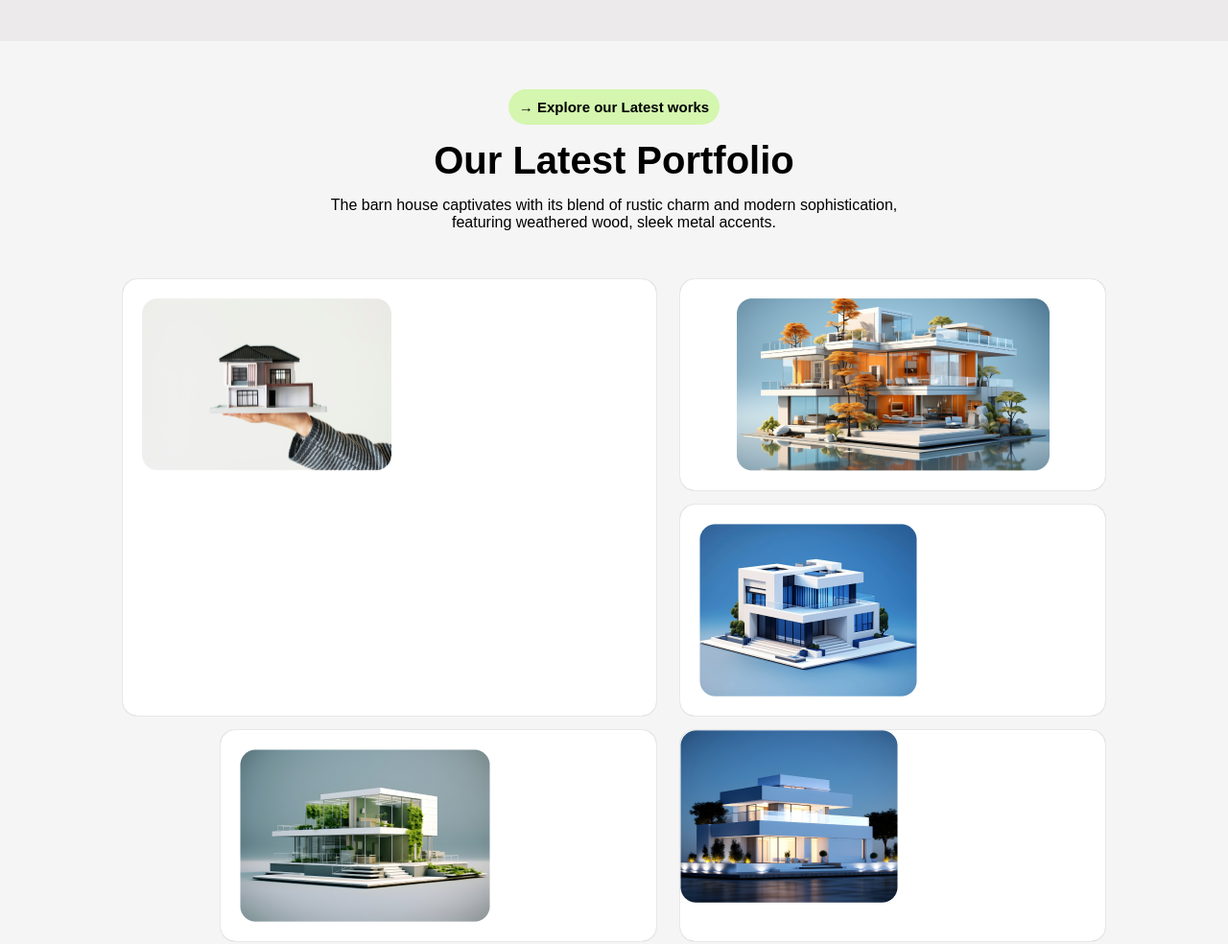
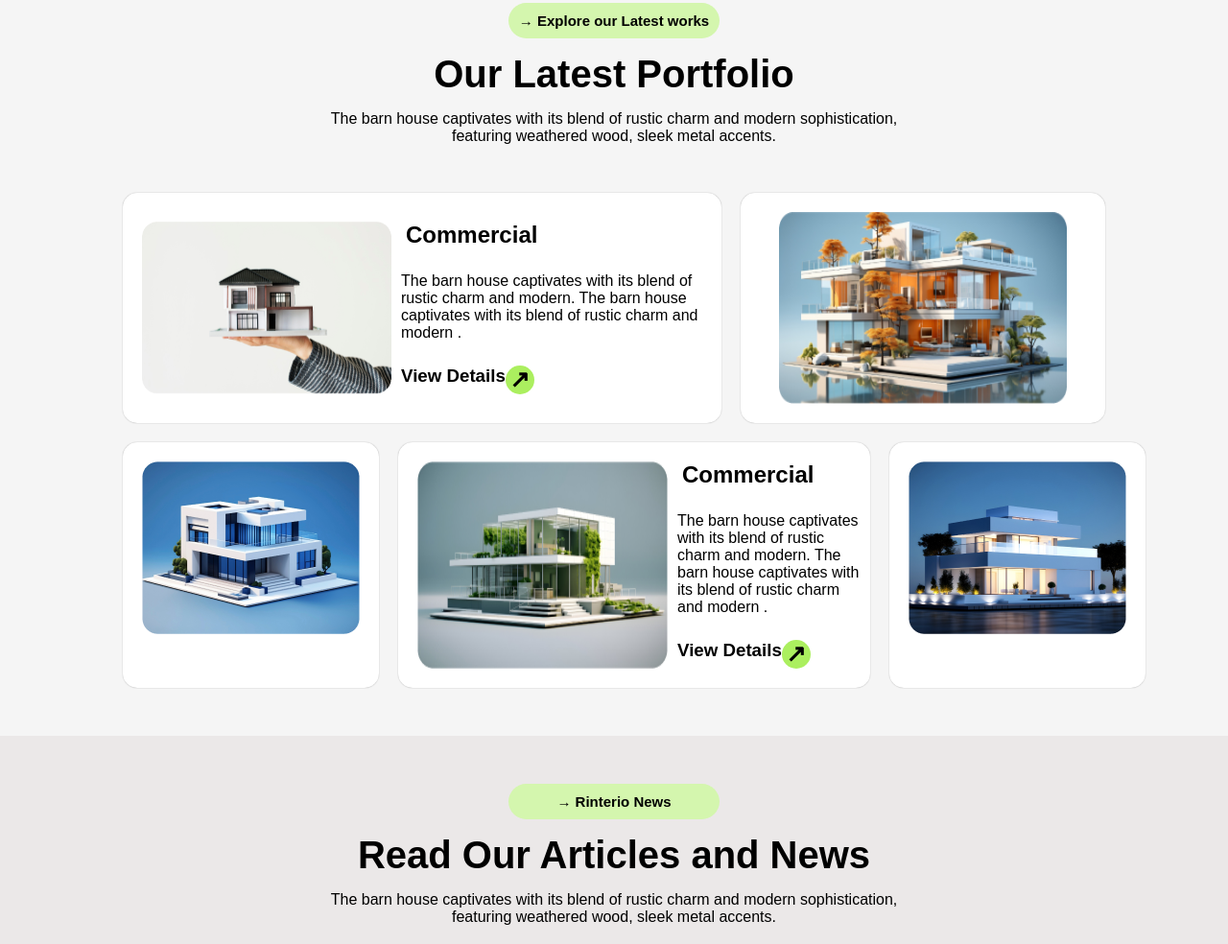
Before and after one commit to Afnan-Rafid/Rinterio, a plain HTML site: page index.html in a window 1280 px wide. Shown: the part 2454-3438 px from the top of the page at 96% size. Drawn offline with nearby package versions, Linux system fonts and the light colour scheme.

Commit message:
responsive

```diff
--- a/index.html
+++ b/index.html
@@ -147,44 +147,47 @@
             </div>
 
             <div class="port container">
-                <div class="Grid">
+
+                    <div class="content">
                         <div class="box1">
                             <img src="assets/img1.png" alt="">
-                      <!--
+
                             <div class="textbox">
                             <h2>Commercial</h2>
                             <p>The barn house captivates with its blend of rustic charm
                                 and modern. The barn house captivates with its blend of
                                 rustic charm and modern .</p>
-                        <div class="flexing"><h3>View Details</h3><h4>↗</h4></div>
+                            <div class="btn"><h3>View Details</h3><h4>↗</h4></div>
                           </div>
-                      -->
+
                         </div>
                         <div class="box2">
                             <img src="assets/img2.png" alt="">
                         </div>
+                    </div>
 
+                    <div class="content2">
                         <div class="box3">
                             <img src="assets/img3.png" alt="">
                         </div>
 
                         <div class="box4">
-                        <img src="assets/img4.png" alt="">
-                          <!--
+                            <img width="300" src="assets/img4.png" alt="">
+
                              <div class="textbox">
                                  <h2>Commercial</h2>
                                  <p>The barn house captivates with its blend of rustic charm
                                     and modern. The barn house captivates with its blend of
                                 rustic charm and modern .</p>
-                            <div class="flexing"><h3>View Details</h3><h4>↗</h4></div>
+                                <div class="btn"><h3>View Details</h3><h4>↗</h4></div>
                              </div>
-                           -->
                         </div>
                         <div class="box5">
                             <img src="assets/img5.png" alt="">
                         </div>
+                    </div>
 
-                </div>
+
             </div>
         </section>
 
--- a/style.css
+++ b/style.css
@@ -357,14 +357,17 @@ body {
      margin: 0 auto;
 }
 
-
-.textbox h2,h3, p {
+.textbox {
+    display: flex;
+    flex-direction: column;
+}
+
+
+
+.textbox p {
+    width: 100%;
     text-align: left;
-    margin-left: 15px;
-}
-
-.textbox p {
-    padding: 25px 0;
+    margin-left: 10px;
 }
 
 .textbox h4 {
@@ -377,16 +380,22 @@ body {
     color: black;
     text-align: center;
 }
-
-.Grid {
-    display: grid;
-    grid-template-columns: auto auto auto auto;
-    column-gap: 25px;
-    row-gap: 15px;
+.btn {
+    display: flex;
+    margin-left: 10px;
+}
+.content {
+    display: flex;
+    gap: 20px;
+    margin-bottom: 20px;
 }
 
 .box1 {
-    grid-column: 1 / 4;
+    display: flex;
+}
+
+.box1 {
+    width: 600px;
     align-items: center;
     background-color: #FFFFFF;
     padding: 20px;
@@ -404,6 +413,13 @@ body {
     box-shadow: 0px 0px 2px -1px black;
 }
 
+.content2 {
+    display: flex;
+    gap: 20px;
+}
+
+
+
 .box3 {
     background-color: #FFFFFF;
     justify-content: center;
@@ -412,8 +428,12 @@ body {
     box-shadow: 0px 0px 2px -1px black;
 }
 
+.box4{
+    display: flex;
+}
+
 .box4 {
-    grid-column: 2 / 4;
+    width: 500px;
     padding: 20px;
     background-color: #FFFFFF;
     border-radius: 15px;
@@ -422,13 +442,19 @@ body {
 
 .box5 {
     background-color: #FFFFFF;
+    justify-content: center;
+    padding: 20px ;
     border-radius: 15px;
     box-shadow: 0px 0px 2px -1px black;
+
 }
 
 .port {
     margin-bottom: 50px;
 }
+
+
+
 
 #Articles {
     background-color: #ebe8e8;
@@ -898,44 +924,93 @@ footer {
 
 
 
-
-    .Grid {
-        display: grid;
-        grid-template-columns: auto;
-        grid-template-rows: repeat(8,1fr);
-        column-gap: 0;
+    .textbox {
+        display: flex;
+        flex-direction: column;
+    }
+
+
+
+    .textbox p {
+        width: 80%;
+        text-align: left;
+        margin-left: 0;
+    }
+
+    .textbox h4 {
+        background-color: #ABEF5F;
+        border: none;
+        border-radius: 50%;
+        height: 30px;
+        width: 30px;
+        font-size: 25px;
+        color: black;
+        text-align: center;
+    }
+    .btn {
+        display: flex;
+        margin-left: 0;
+    }
+    .content {
+        display: flex;
+        flex-direction: column;
+        gap: 20px;
+        margin-bottom: 20px;
     }
 
     .box1 {
-        grid-row: 1/3;
-        align-items: center;
+        display: flex;
+        flex-direction: column;
+
+    }
+
+    .box1 {
+        width: 300px;
+        height: 300px;
+        align-items: start;
         background-color: #FFFFFF;
+        padding: 30px 0 30px 30px;
+        margin: 0 auto;
+        border-radius: 15px;
+        box-shadow: 0px 0px 2px -1px black;
+    }
+
+
+    .box2 {
+        width: 350px;
+        background-color: #FFFFFF;
+        border-radius: 15px;
         padding: 20px;
-        border-radius: 15px;
+        margin: 0 auto;
         box-shadow: 0px 0px 2px -1px black;
     }
 
-
-    .box2 {
-        display: flex;
-        justify-content: center;
+    .content2 {
+        display: flex;
+        flex-direction: column;
+        gap: 20px;
+    }
+
+
+
+    .box3 {
+        width: 250px;
         background-color: #FFFFFF;
-        border-radius: 15px;
-        padding: 20px;
+        padding: 20px 0 20px 20px;
+        margin: 0 auto;
+        border-radius: 15px;
         box-shadow: 0px 0px 2px -1px black;
     }
 
-    .box3 {
-        background-color: #FFFFFF;
-        justify-content: center;
-        padding: 20px ;
-        border-radius: 15px;
-        box-shadow: 0px 0px 2px -1px black;
+    .box4{
+        display: flex;
+        flex-direction: column;
     }
 
     .box4 {
-        grid-column: 2 / 4;
-        padding: 20px;
+        width: 350px;
+        padding: 20px 0 20px 20px;
+        margin: 0 auto;
         background-color: #FFFFFF;
         border-radius: 15px;
         box-shadow: 0px 0px 2px -1px black;
@@ -943,12 +1018,18 @@ footer {
 
     .box5 {
         background-color: #FFFFFF;
+        width: 250px;
+        margin: 0 auto;
+        padding: 20px 0 20px 20px ;
         border-radius: 15px;
         box-shadow: 0px 0px 2px -1px black;
+
     }
 
     .port {
         margin-bottom: 50px;
+        width: 100%;
+        margin: 0 auto;
     }
 
     #Articles {
@@ -1449,44 +1530,93 @@ footer {
 
 
 
-
-    .Grid {
-        display: grid;
-        grid-template-columns: auto;
-        grid-template-rows: repeat(8,1fr);
-        column-gap: 0;
+    .textbox {
+        display: flex;
+        flex-direction: column;
+    }
+
+
+
+    .textbox p {
+        width: 80%;
+        text-align: left;
+        margin-left: 0;
+    }
+
+    .textbox h4 {
+        background-color: #ABEF5F;
+        border: none;
+        border-radius: 50%;
+        height: 30px;
+        width: 30px;
+        font-size: 25px;
+        color: black;
+        text-align: center;
+    }
+    .btn {
+        display: flex;
+        margin-left: 0;
+    }
+    .content {
+        display: flex;
+        flex-direction: column;
+        gap: 20px;
+        margin-bottom: 20px;
     }
 
     .box1 {
-        grid-row: 1/3;
-        align-items: center;
+        display: flex;
+        flex-direction: column;
+
+    }
+
+    .box1 {
+        width: 300px;
+        height: 300px;
+        align-items: start;
         background-color: #FFFFFF;
+        padding: 30px 0 30px 30px;
+        margin: 0 auto;
+        border-radius: 15px;
+        box-shadow: 0px 0px 2px -1px black;
+    }
+
+
+    .box2 {
+        width: 350px;
+        background-color: #FFFFFF;
+        border-radius: 15px;
         padding: 20px;
-        border-radius: 15px;
+        margin: 0 auto;
         box-shadow: 0px 0px 2px -1px black;
     }
 
-
-    .box2 {
-        display: flex;
-        justify-content: center;
+    .content2 {
+        display: flex;
+        flex-direction: column;
+        gap: 20px;
+    }
+
+
+
+    .box3 {
+        width: 250px;
         background-color: #FFFFFF;
-        border-radius: 15px;
-        padding: 20px;
+        padding: 20px 0 20px 20px;
+        margin: 0 auto;
+        border-radius: 15px;
         box-shadow: 0px 0px 2px -1px black;
     }
 
-    .box3 {
-        background-color: #FFFFFF;
-        justify-content: center;
-        padding: 20px ;
-        border-radius: 15px;
-        box-shadow: 0px 0px 2px -1px black;
+    .box4{
+        display: flex;
+        flex-direction: column;
     }
 
     .box4 {
-        grid-column: 2 / 4;
-        padding: 20px;
+        width: 350px;
+        padding: 20px 0 20px 20px;
+        margin: 0 auto;
         background-color: #FFFFFF;
         border-radius: 15px;
         box-shadow: 0px 0px 2px -1px black;
@@ -1494,12 +1624,18 @@ footer {
 
     .box5 {
         background-color: #FFFFFF;
+        width: 250px;
+        margin: 0 auto;
+        padding: 20px 0 20px 20px ;
         border-radius: 15px;
         box-shadow: 0px 0px 2px -1px black;
+
     }
 
     .port {
         margin-bottom: 50px;
+        width: 100%;
+        margin: 0 auto;
     }
 
     #Articles {
@@ -2062,13 +2198,15 @@ footer {
     }
 
 
-    .textbox h2,h3, p {
+
+
+
+
+
+    .textbox p {
+        width: 100%;
         text-align: left;
-        margin-left: 15px;
-    }
-
-    .textbox p {
-        padding: 25px 0;
+        margin-left: 10px;
     }
 
     .textbox h4 {
@@ -2081,16 +2219,24 @@ footer {
         color: black;
         text-align: center;
     }
-
-    .Grid {
-        display: grid;
-        grid-template-columns: repeat(2,1fr);
-        column-gap: 2px;
-        row-gap: 1px;
+    .btn {
+        display: flex;
+        margin-left: 10px;
+    }
+    .content {
+        display: flex;
+        flex-direction: row;
+        gap: 20px;
+        margin-bottom: 20px;
     }
 
     .box1 {
-
+        display: flex;
+
+    }
+
+    .box1 {
+        width: 300px;
         align-items: center;
         background-color: #FFFFFF;
         padding: 20px;
@@ -2098,15 +2244,28 @@ footer {
         box-shadow: 0px 0px 2px -1px black;
     }
 
-
+    .box2 img {
+        width: 300px;
+        height: 200px;
+
+    }
     .box2 {
         display: flex;
+        flex-direction: row;
         justify-content: center;
         background-color: #FFFFFF;
         border-radius: 15px;
         padding: 20px;
         box-shadow: 0px 0px 2px -1px black;
     }
+
+    .content2 {
+        display: flex;
+        flex-direction: row;
+        gap: 20px;
+    }
+
+
 
     .box3 {
         background-color: #FFFFFF;
@@ -2116,8 +2275,13 @@ footer {
         box-shadow: 0px 0px 2px -1px black;
     }
 
+    .box4{
+        display: flex;
+
+    }
+
     .box4 {
-        grid-column: 2 / 4;
+        width: 500px;
         padding: 20px;
         background-color: #FFFFFF;
         border-radius: 15px;
@@ -2126,8 +2290,11 @@ footer {
 
     .box5 {
         background-color: #FFFFFF;
+        justify-content: center;
+        padding: 20px ;
         border-radius: 15px;
         box-shadow: 0px 0px 2px -1px black;
+
     }
 
     .port {
@@ -2718,15 +2885,47 @@ footer {
         text-align: center;
     }
 
-    .Grid {
-        display: grid;
-        grid-template-columns: auto auto auto auto;
-        column-gap: 25px;
-        row-gap: 15px;
+    .textbox {
+        display: flex;
+        flex-direction: column;
+    }
+
+
+
+    .textbox p {
+        width: 100%;
+        text-align: left;
+        margin-left: 10px;
+    }
+
+    .textbox h4 {
+        background-color: #ABEF5F;
+        border: none;
+        border-radius: 50%;
+        height: 30px;
+        width: 30px;
+        font-size: 25px;
+        color: black;
+        text-align: center;
+    }
+    .btn {
+        display: flex;
+        margin-left: 10px;
+    }
+    .content {
+        display: flex;
+        flex-direction: row;
+        gap: 20px;
+        margin-bottom: 20px;
     }
 
     .box1 {
-        grid-column: 1 / 4;
+        display: flex;
+        flex-direction: row;
+    }
+
+    .box1 {
+        width: 600px;
         align-items: center;
         background-color: #FFFFFF;
         padding: 20px;
@@ -2743,6 +2942,13 @@ footer {
         padding: 20px;
         box-shadow: 0px 0px 2px -1px black;
     }
+
+    .content2 {
+        display: flex;
+        gap: 20px;
+    }
+
+
 
     .box3 {
         background-color: #FFFFFF;
@@ -2752,8 +2958,13 @@ footer {
         box-shadow: 0px 0px 2px -1px black;
     }
 
+    .box4{
+        display: flex;
+        flex-direction: row;
+    }
+
     .box4 {
-        grid-column: 2 / 4;
+        width: 500px;
         padding: 20px;
         background-color: #FFFFFF;
         border-radius: 15px;
@@ -2762,14 +2973,16 @@ footer {
 
     .box5 {
         background-color: #FFFFFF;
+        justify-content: center;
+        padding: 20px ;
         border-radius: 15px;
         box-shadow: 0px 0px 2px -1px black;
+
     }
 
     .port {
         margin-bottom: 50px;
     }
-
     #Articles {
         background-color: #ebe8e8;
         margin-top: 50px;
@@ -3158,6 +3371,7 @@ footer {
     .frst-section {
         background-color: #eceaea;
         margin-top: 50px;
+        align-items: center;
     }
 
     .flexing {
@@ -3315,7 +3529,7 @@ footer {
         height: 190px;
         padding: 10px;
         border-radius: 15px;
-        margin-bottom: 100px;
+        margin-bottom: 10px;
     }
 
     .design {
@@ -3370,14 +3584,17 @@ footer {
          margin: 0 auto;
     }
 
-
-    .textbox h2,h3, p {
+    .textbox {
+        display: flex;
+        flex-direction: column;
+    }
+
+
+
+    .textbox p {
+        width: 100%;
         text-align: left;
-        margin-left: 15px;
-    }
-
-    .textbox p {
-        padding: 25px 0;
+        margin-left: 10px;
     }
 
     .textbox h4 {
@@ -3390,16 +3607,23 @@ footer {
         color: black;
         text-align: center;
     }
-
-    .Grid {
-        display: grid;
-        grid-template-columns: auto auto auto auto;
-        column-gap: 25px;
-        row-gap: 15px;
+    .btn {
+        display: flex;
+        margin-left: 10px;
+    }
+    .content {
+        display: flex;
+        gap: 20px;
+        margin-bottom: 20px;
     }
 
     .box1 {
-        grid-column: 1 / 4;
+        display: flex;
+    }
+
+    .box1 {
+        width: 600px;
+        height: 200px;
         align-items: center;
         background-color: #FFFFFF;
         padding: 20px;
@@ -3416,6 +3640,13 @@ footer {
         padding: 20px;
         box-shadow: 0px 0px 2px -1px black;
     }
+
+    .content2 {
+        display: flex;
+        gap: 20px;
+    }
+
+
 
     .box3 {
         background-color: #FFFFFF;
@@ -3425,8 +3656,12 @@ footer {
         box-shadow: 0px 0px 2px -1px black;
     }
 
+    .box4{
+        display: flex;
+    }
+
     .box4 {
-        grid-column: 2 / 4;
+        width: 500px;
         padding: 20px;
         background-color: #FFFFFF;
         border-radius: 15px;
@@ -3435,8 +3670,11 @@ footer {
 
     .box5 {
         background-color: #FFFFFF;
+        justify-content: center;
+        padding: 20px ;
         border-radius: 15px;
         box-shadow: 0px 0px 2px -1px black;
+
     }
 
     .port {
```
Lines whose indentation alone changed are shown as unchanged.
